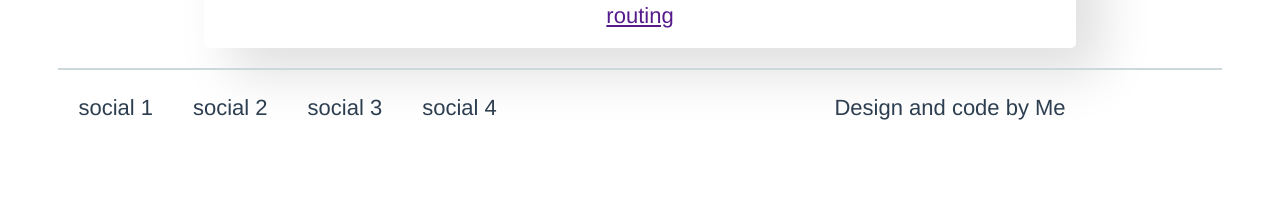
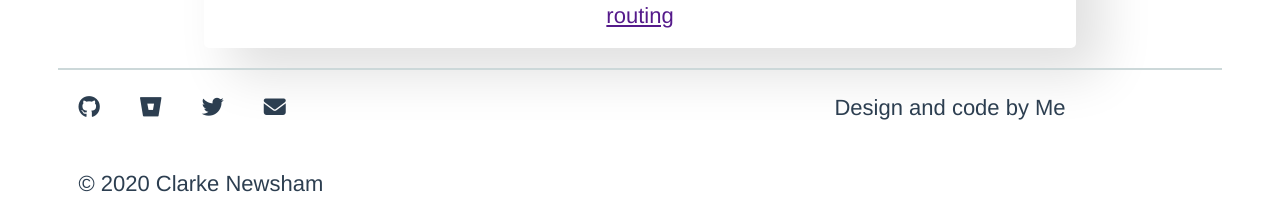
Before and after one commit to clarkenewsh/portfolio-site, a Vue app: page / in a window 1280 px wide. Shown: the part 3528-3746 px from the top of the page. Before the commit the page ends 3696 px from the top, so only its background shows below. Built offline with nearby package versions, Linux system fonts and the light colour scheme.

Commit message:
footer component navigation and copyright

```diff
--- a/public/index.html
+++ b/public/index.html
@@ -5,6 +5,7 @@
     <meta http-equiv="X-UA-Compatible" content="IE=edge">
     <meta name="viewport" content="width=device-width,initial-scale=1.0">
     <link rel="icon" href="<%= BASE_URL %>favicon.ico">
+    <script src="https://kit.fontawesome.com/4d6efdac41.js" crossorigin="anonymous"></script>
     <link href="https://fonts.googleapis.com/css2?family=Playfair+Display&display=swap" rel="stylesheet">
     <title><%= htmlWebpackPlugin.options.title %></title>
   </head>
--- a/src/components/Footer.vue
+++ b/src/components/Footer.vue
@@ -1,12 +1,13 @@
 <template>
    <footer>
      <ul>
-       <li>social 1</li>
-       <li>social 2</li>
-       <li>social 3</li>
-       <li>social 4</li>
+       <li><i class="fab fa-github"></i></li>
+       <li><i class="fab fa-bitbucket"></i></li>
+       <li><i class="fab fa-twitter"></i></li>
+       <li><i class="fas fa-envelope"></i></li>
      </ul>
      <p>Design and code by Me</p>
+     <p>&copy; 2020 Clarke Newsham</p>
 
    </footer>
 </template>
```
